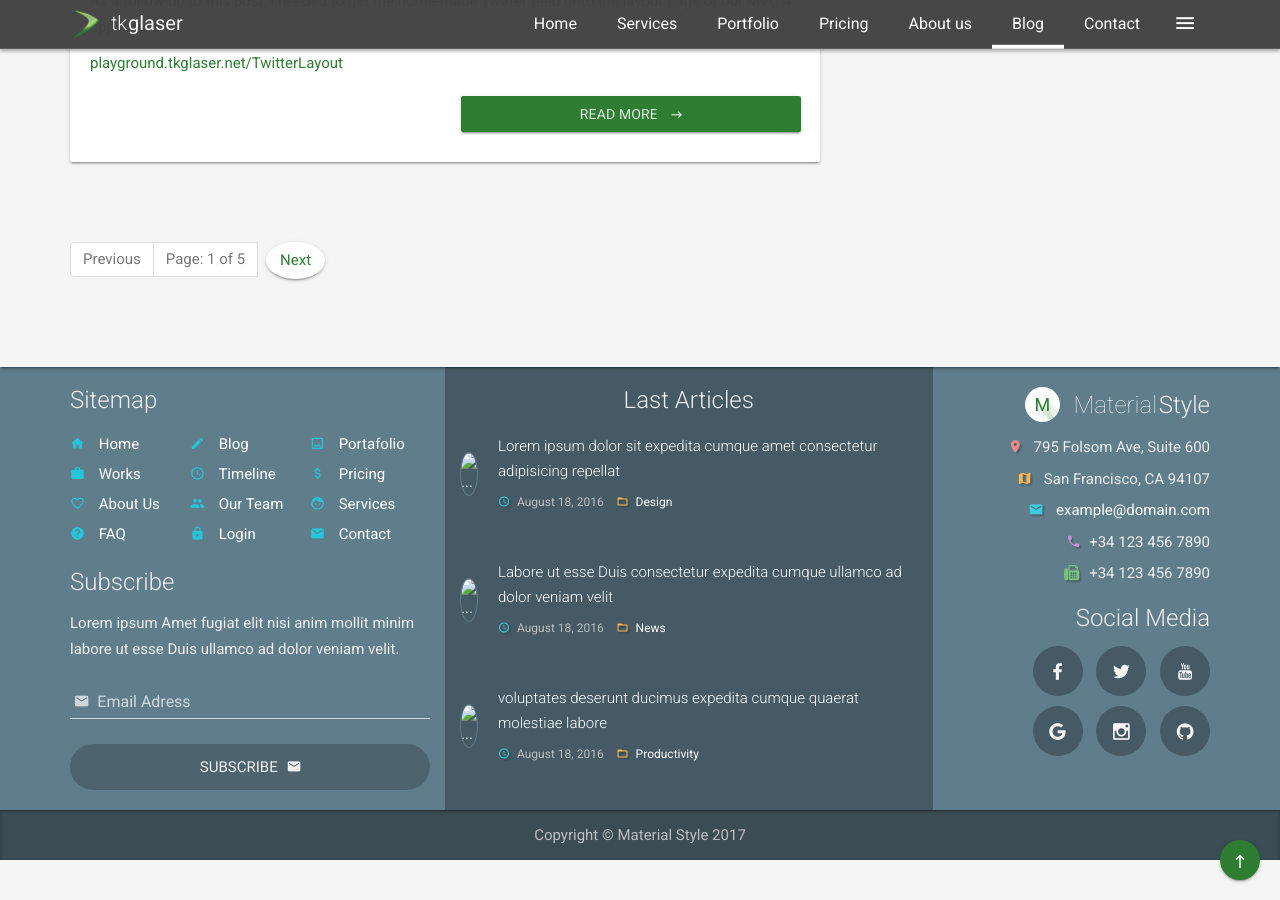
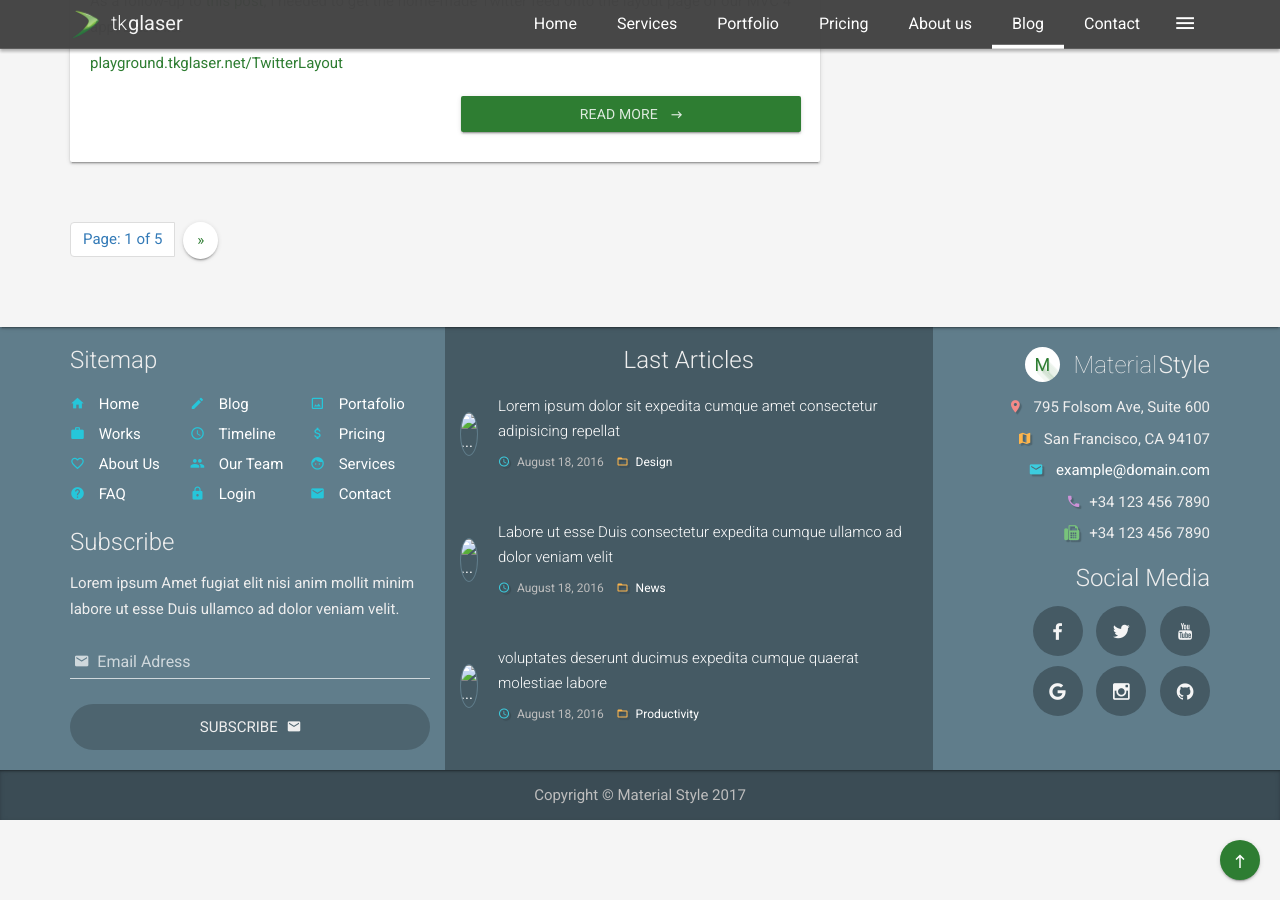
Before and after one commit to tkglaser/tkglaser.github.io, a Jekyll site: the page built from blog/index.html, in a window 1280 px wide and 900 px high, scrolled down 2655 px. Built offline with Jekyll 4.4.1, drawn with Linux system fonts in a browser that asks for light colours; the list of posts is cut into pages by our own code.

Commit message:
Update index.html

```diff
--- a/blog/index.html
+++ b/blog/index.html
@@ -38,27 +38,23 @@ layout: default
                 </article>
             {% endfor %}
 
-            <nav class="pagination">
+            <nav aria-label="Page navigation">
                 <ul class="pagination">
                     {% if paginator.previous_page %}
-                        <li class="previous">
-                            <a href="{{ paginator.previous_page_path }}" class="previous">Previous</a>
-                        </li>
-                    {% else %}
-                        <li class="previous disabled">
-                            <span class="previous disabled">Previous</span>
+                        <li >
+                            <a href="{{ paginator.previous_page_path }}" aria-label="Previous">
+                                <span aria-hidden="true">«</span>
+                            </a>
                         </li>
                     {% endif %}
-                    <li class="disabled">
-                        <span class="page_number">Page: {{ paginator.page }} of {{ paginator.total_pages }}</span>
+                    <li>
+                        <span >Page: {{ paginator.page }} of {{ paginator.total_pages }}</span>
                     </li>
                     {% if paginator.next_page %}
-                        <li class="next">
-                            <a href="{{ paginator.next_page_path }}" class="next">Next</a>
-                        </li>
-                    {% else %}
-                        <li class="next disabled">
-                            <span class="next">Next</span>
+                        <li >
+                            <a href="{{ paginator.next_page_path }}" aria-label="Next">
+                                <span aria-hidden="true">»</span>
+                            </a>
                         </li>
                     {% endif %}
                 </ul>
```
